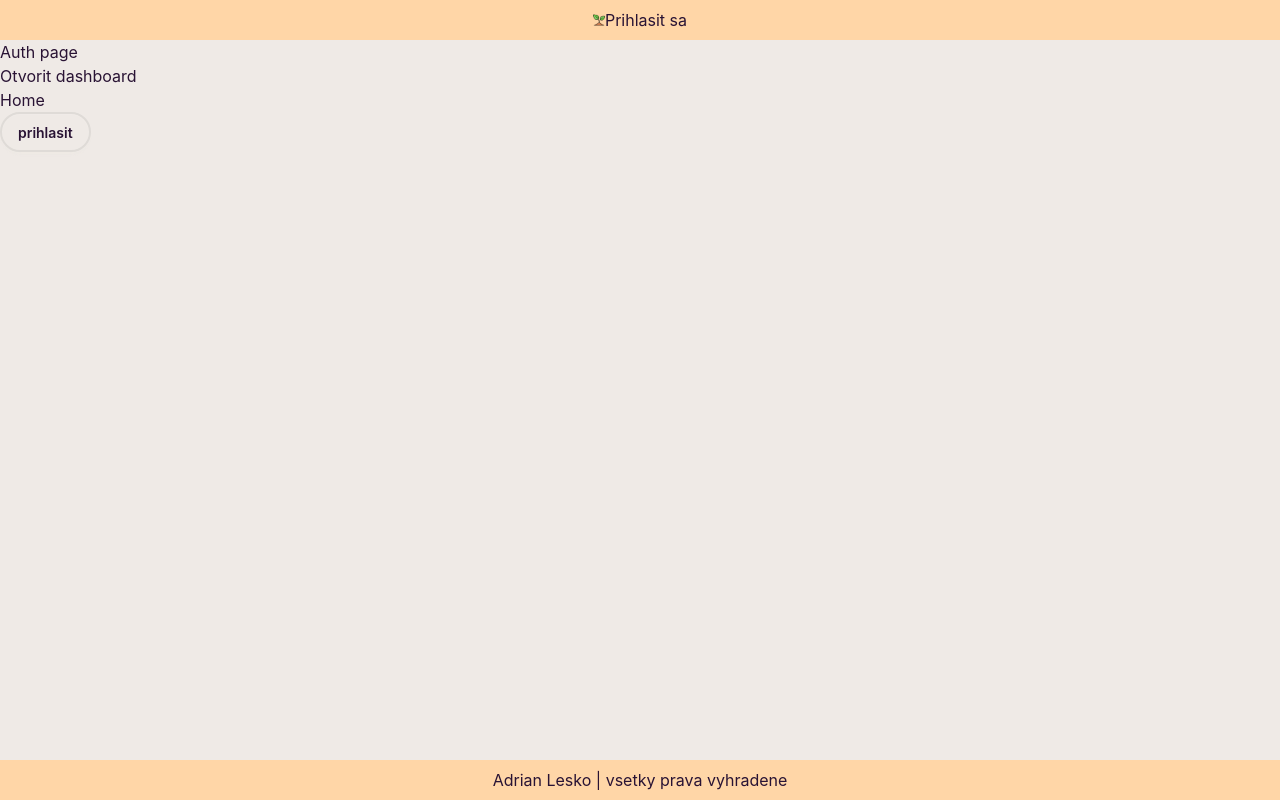
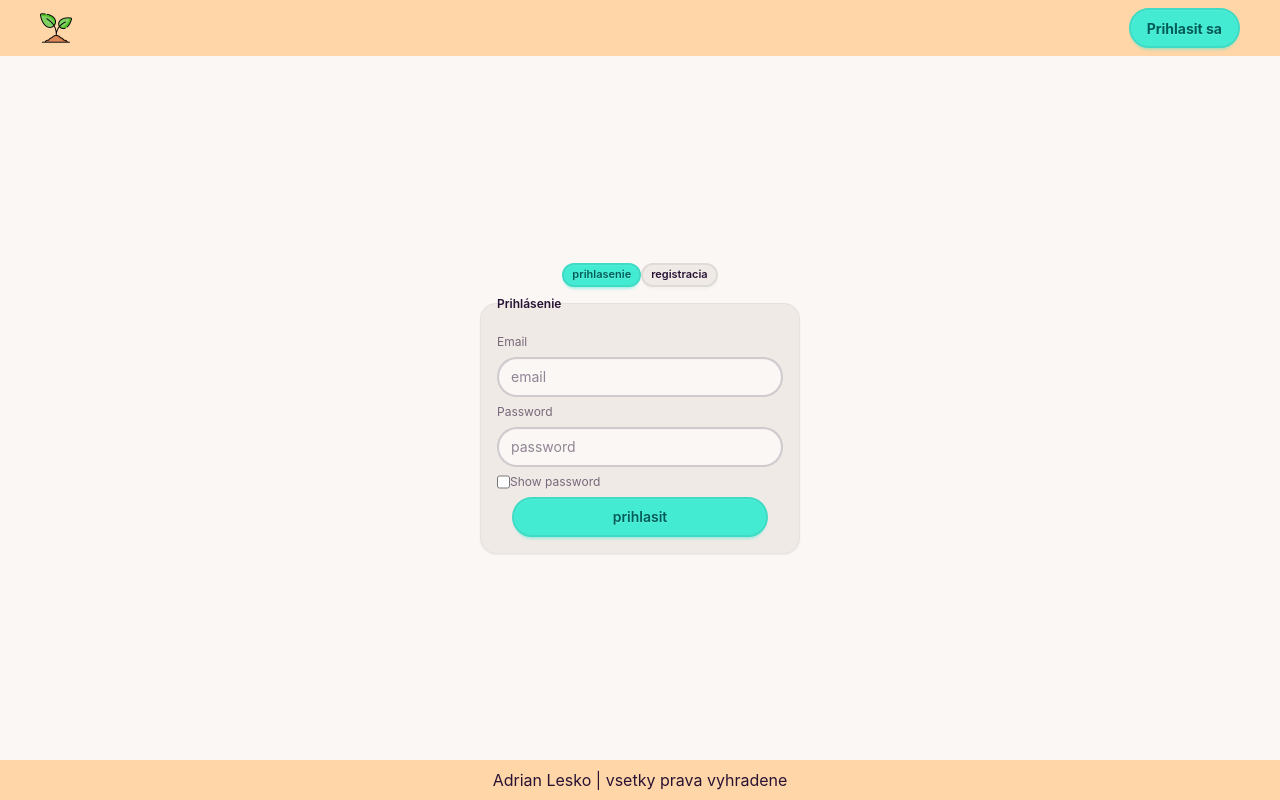
Before and after one commit to AdrianLesko/Grovio, a React (Vite) app: page /login in a window 1280 px wide. Built offline with nearby package versions, Linux system fonts and the light colour scheme.

Commit message:
add authpage form raeady for backend

```diff
--- a/src/components/appUI/Header.jsx
+++ b/src/components/appUI/Header.jsx
@@ -3,7 +3,7 @@
 import profileImage from '../../assets/profile.png'
 import logo from '../../assets/logo.png'
 
-import { Link, useNavigate} from 'react-router-dom'
+import { useNavigate} from 'react-router-dom'
 import { useAuthContext } from '../../context/AuthContext.jsx'
 
 export default function Header () {
--- a/src/layouts/PublicLayout.jsx
+++ b/src/layouts/PublicLayout.jsx
@@ -5,11 +5,11 @@ export default function PublicLayout (){
 
   return (
     <div className='h-screen min-w-screen flex flex-col'>
-      <header className='h-10 flex flex-row items-center justify-center bg-accent'>
-        <Link to='/'><img src={img} className='h-3' /> </Link>
+      <header className='px-10 py-2 flex flex-row items-center justify-center bg-accent'>
+        <Link className='mr-auto' to='/'><img src={img} className='h-8' /></Link>
         <nav className='flex flex-row gap-4'>
           <ul>
-            <Link to='/login'>Prihlasit sa</Link>
+            <Link to='/login'><button className='btn btn-primary font-bold hover:text-base-200'>Prihlasit sa</button></Link>
           </ul>
         </nav>
 
--- a/src/pages/AuthPage.jsx
+++ b/src/pages/AuthPage.jsx
@@ -1,25 +1,71 @@
-import { Link, useNavigate } from 'react-router-dom'
+import { useNavigate } from 'react-router-dom'
 import { useAuthContext } from '../context/AuthContext.jsx'
+import { useState } from 'react'
 
 export default function AuthPage () {
   const {login} = useAuthContext()
   const navigate = useNavigate()
 
+  const [isLogin, setIsLogin] = useState(true)
+  const [showPass, setShowPass] = useState(false)
+
+  const [name, setName] = useState('')
+  const [surname, setSurname] = useState('')
+  const [email, setEmail] = useState('')
+  const [password, setPassword] = useState('')
+
+  const handleRegister = (e) => {
+    e.preventDefault()
+    console.log('register')
+  }
+
   const handleLogin = (e) => {
     e.preventDefault()
-    login('adrian@grovio.sk', 'heslo123')
-    navigate('/dashboard')
+    console.log('login')
   }
 
   return (
   <>
-    <h1>Auth page</h1>
-    <Link to='/dashboard'>Otvorit dashboard</Link>
-    <br />
-    <Link to='/'>Home</Link>
-    <br />
+    <div className='h-full w-full bg-base-100 flex flex-col items-center justify-center'>
+      <div id='auth-switcher' className='flex flex-row'>
+        <button type='button' className={`btn btn-xs ${isLogin === true && 'btn-primary'}`} onClick={() => setIsLogin(true)}> prihlasenie</button>
+        <button type='button' className={`btn btn-xs ${isLogin === false && 'btn-primary'}`} onClick={() => setIsLogin(false)}> registracia</button>
+      </div>
+      <form onSubmit={e => isLogin ? handleLogin(e) : handleRegister(e)}>
+        <fieldset className='fieldset bg-base-200 border-base-300 rounded-box shadow-xs w-xs border p-4'>
+          <legend className='fieldset-legend'>{isLogin ? 'Prihlásenie' : 'Registrácia'}</legend>
 
-    <button className='btn' onClick={(e) => handleLogin(e)}>prihlasit</button>
+          {!isLogin && (
+            <>
+              <label className='label'>Name</label>
+              <input type='text' className='input' placeholder='your name' value={name} onChange={e => setName(e.target.value)}/>
+
+              <label className='label'>Surname</label>
+              <input type='text' className='input' placeholder='your surname' value={surname} onChange={e => setSurname(e.target.value)} />
+            </>
+          )}
+
+          <label className='label'>Email</label>
+          <input type='email' className='input' placeholder='email' autoComplete='email' value={email} onChange={e => setEmail(e.target.value)} />
+
+          <label className='label'>Password</label>
+          <input type={showPass ? 'text' : 'password'} className='input'
+            placeholder='password'
+            autoComplete={isLogin ? 'current-password' : 'new-password'}
+            value={password}
+            onChange={e => setPassword(e.target.value)}
+            />
+
+          <div className='flex flex-row'>
+            <input type='checkbox' checked={showPass} onChange={ () => setShowPass(prev => !prev)} />
+            <label className='label'>Show password</label>
+          </div>
+
+          <button type="submit" className='btn btn-wide btn-primary ml-auto mr-auto'>{isLogin ? 'prihlasit' : 'registrovat'}</button>
+        </fieldset>
+      </form>
+
+    </div>
 
 
   </>
--- a/src/pages/LandingPage.jsx
+++ b/src/pages/LandingPage.jsx
@@ -1,5 +1,30 @@
-
+import logoImg from '../assets/logo.png'
+import { useNavigate } from 'react-router-dom'
 
 export default function LandingPage () {
-  return (<h1>Landing Page</h1>)
+  const navigate = useNavigate()
+
+  const handleLogin = e => {
+    e.preventDefault()
+    navigate('/login')
+  }
+
+  return (
+    <>
+      <div className='hero bg-base-200 h-full'>
+        <div className='hero-content text-center'>
+          <div className='max-w-md'>
+            <div className='flex flex-row justify-center items-center gap-2'>
+              <img src={logoImg} className='h-8' />
+              <h1 className='font-bold text-5xl'>Grovio!</h1>
+            </div>
+            <p className='py-6'>
+              Pridávajte položky v reálnom čase, organizujte nákupy a majte v chladničke vždy to, čo potrebujete
+            </p>
+            <button className='btn btn-primary' onClick={e => handleLogin(e)}>Začať!</button>
+          </div>
+        </div>
+      </div>
+    </>
+  )
 }
```
